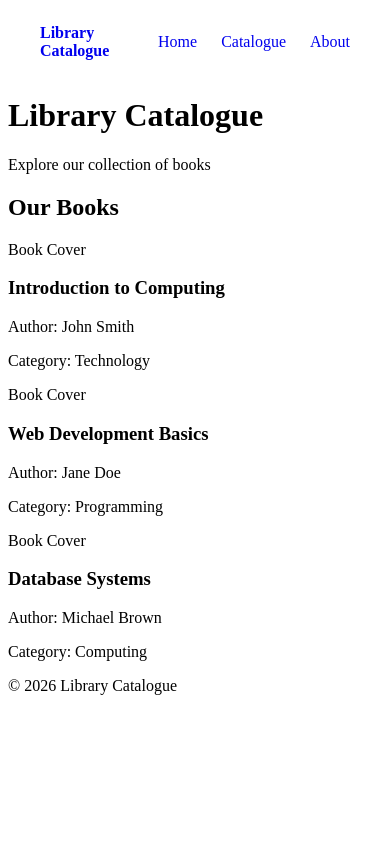
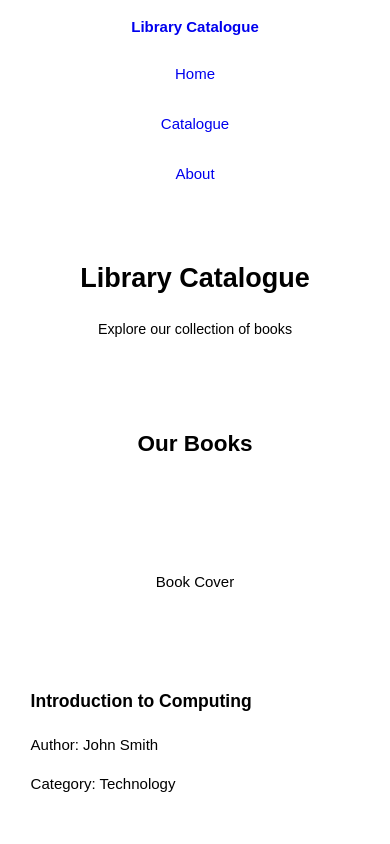
Before and after one commit to IS-PROJECT-2026/library-catalogue-166447, a plain HTML site: page catalogue.html in a window 390 px wide. Shown: the top 844 px of the page. Drawn offline with Linux system fonts and the light colour scheme.

Commit message:
feat: add responsive styling
Closes #5

```diff
--- a/css/style.css
+++ b/css/style.css
@@ -1,3 +1,40 @@
+/* =========================
+   Base Styles
+   ========================= */
+
+* {
+    box-sizing: border-box;
+}
+
+html {
+    font-size: 16px;
+}
+
+body {
+    margin: 0;
+    font-family: Arial, sans-serif;
+    line-height: 1.6;
+}
+
+header {
+    text-align: center;
+    padding: 3rem 2rem;
+}
+
+main {
+    width: 100%;
+}
+
+footer {
+    text-align: center;
+    padding: 2rem;
+}
+
+
+/* =========================
+   Navigation
+   ========================= */
+
 .site-nav {
     padding: 1rem 2rem;
 }
@@ -26,3 +63,178 @@
 .nav-links a {
     text-decoration: none;
 }
+
+
+/* =========================
+   Homepage
+   ========================= */
+
+.hero {
+    width: min(90%, 1000px);
+    margin: 0 auto;
+    padding: 3rem 2rem;
+    text-align: center;
+}
+
+.hero button {
+    padding: 0.75rem 1.5rem;
+    font-size: 1rem;
+    cursor: pointer;
+}
+
+
+/* =========================
+   Catalogue
+   ========================= */
+
+.catalogue {
+    width: min(90%, 1200px);
+    margin: 0 auto;
+    padding: 2rem 0;
+}
+
+.catalogue h2 {
+    text-align: center;
+    margin-bottom: 2rem;
+}
+
+.book-grid {
+    display: grid;
+    grid-template-columns: repeat(3, 1fr);
+    gap: 2rem;
+}
+
+.book-card {
+    width: 100%;
+    overflow: hidden;
+}
+
+.book-cover {
+    min-height: 220px;
+    display: flex;
+    align-items: center;
+    justify-content: center;
+}
+
+.book-info {
+    padding: 1rem;
+}
+
+.book-info h3 {
+    margin-top: 0;
+}
+
+
+/* =========================
+   Tablet
+   ========================= */
+
+@media (max-width: 900px) {
+
+    .site-nav {
+        padding: 1rem;
+    }
+
+    .nav-container {
+        flex-direction: column;
+        gap: 1rem;
+    }
+
+    .book-grid {
+        grid-template-columns: repeat(2, 1fr);
+        gap: 1.5rem;
+    }
+
+    header {
+        padding: 2.5rem 1.5rem;
+    }
+
+    .hero {
+        padding: 2.5rem 1.5rem;
+    }
+}
+
+
+/* =========================
+   Mobile
+   ========================= */
+
+@media (max-width: 600px) {
+
+    html {
+        font-size: 15px;
+    }
+
+    .site-nav {
+        padding: 1rem;
+    }
+
+    .nav-container {
+        align-items: center;
+    }
+
+    .nav-links {
+        flex-direction: column;
+        align-items: center;
+        gap: 0.75rem;
+        width: 100%;
+    }
+
+    .nav-links li {
+        width: 100%;
+        text-align: center;
+    }
+
+    .nav-links a {
+        display: block;
+        padding: 0.5rem;
+    }
+
+    header {
+        padding: 2rem 1rem;
+    }
+
+    header h1 {
+        font-size: 1.8rem;
+    }
+
+    header p {
+        font-size: 0.95rem;
+    }
+
+    .hero {
+        width: 92%;
+        padding: 2rem 1rem;
+    }
+
+    .hero h2 {
+        font-size: 1.5rem;
+    }
+
+    .hero button {
+        width: 100%;
+        max-width: 300px;
+    }
+
+    .catalogue {
+        width: 92%;
+        padding: 1.5rem 0;
+    }
+
+    .book-grid {
+        grid-template-columns: 1fr;
+        gap: 1.25rem;
+    }
+
+    .book-cover {
+        min-height: 180px;
+    }
+
+    .book-info {
+        padding: 1rem;
+    }
+
+    footer {
+        padding: 1.5rem 1rem;
+    }
+}
```
